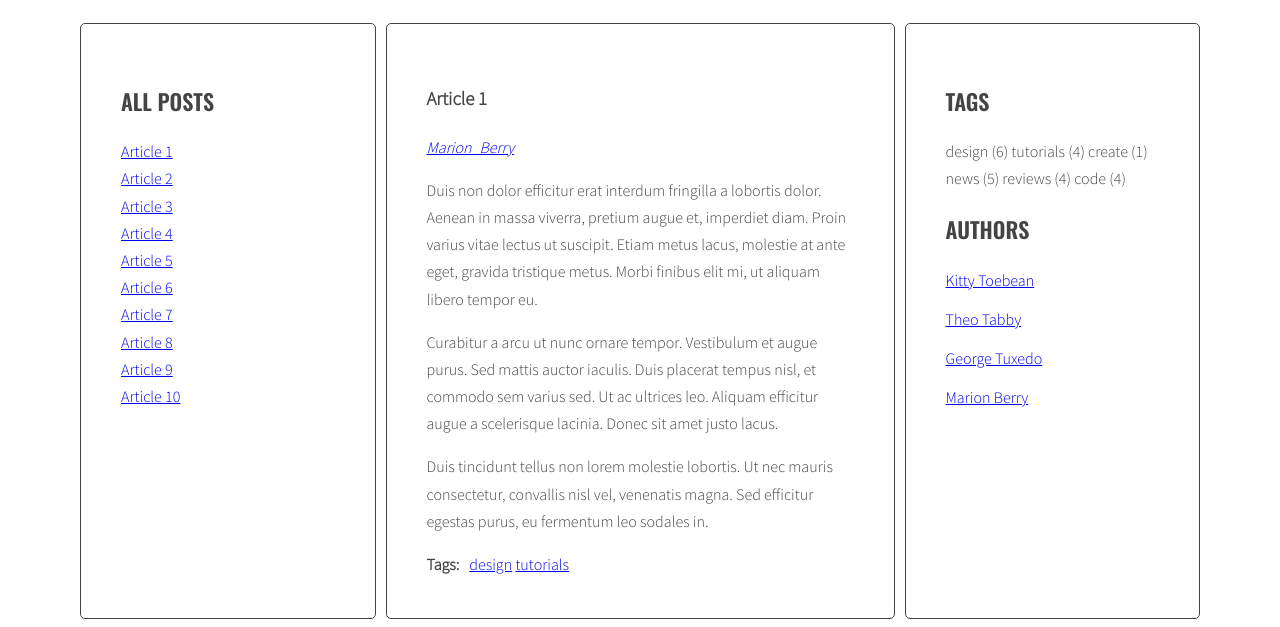
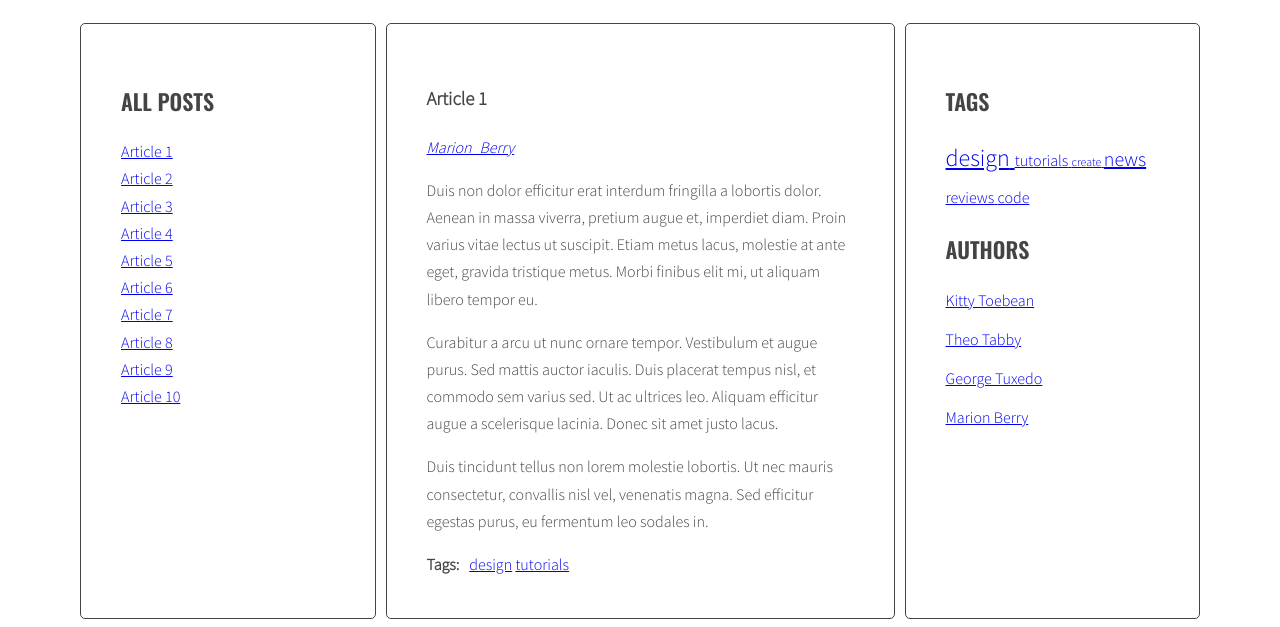
Before and after one commit to dygus4/javascript-blog, a website: page index.html in a window 1280 px wide. Shown: the part 220-847 px from the top of the page. Drawn offline with nearby package versions, Linux system fonts and the light colour scheme.

Commit message:
Add tags cloud

```diff
--- a/js/script.js
+++ b/js/script.js
@@ -1,7 +1,7 @@
 {
   'use strict';
 
-  const titleClickHandler = function(event){
+  const titleClickHandler = function (event) {
     event.preventDefault();
     const clickedElement = this;
 
@@ -10,7 +10,7 @@
     /* remove class 'active' from all article links  */
     const activeLinks = document.querySelectorAll('.titles a.active');
 
-for(let activeLink of activeLinks){
+    for (let activeLink of activeLinks) {
       activeLink.classList.remove('active');
     }
 
@@ -20,7 +20,7 @@ for(let activeLink of activeLinks){
     /* remove class 'active' from all articles */
     const activeArticles = document.querySelectorAll('.posts article.active');
 
-    for(let activeArticle of activeArticles){
+    for (let activeArticle of activeArticles) {
       activeArticle.classList.remove('active');
     }
     /* get 'href' attribute from the clicked link */
@@ -37,14 +37,17 @@ for(let activeLink of activeLinks){
   const optArticleSelector = '.post',
     optTitleSelector = '.post-title',
     optTitleListSelector = '.titles',
-    optArticleTagsSelector = '.post-tags .list';
+    optArticleTagsSelector = '.post-tags .list',
+    optTagsListSelector = '.tags.list',
+    optCloudClassCount = '5',
+    optCloudClassPrefix = 'tag-size-';
 
 
-  function generateTitleLinks(customSelector = ''){
+  function generateTitleLinks(customSelector = '') {
 
     /* remove contents of titleList */
     const titleList = document.querySelector(optTitleListSelector);
-    function clearMessages(){
+    function clearMessages() {
       titleList.innerHTML = '';
     }
     clearMessages();
@@ -52,7 +55,7 @@ for(let activeLink of activeLinks){
     const articles = document.querySelectorAll(optArticleSelector + customSelector);
     let html = '';
 
-    for(let article of articles){
+    for (let article of articles) {
 
       /* get the article id */
       const articleId = article.getAttribute('id');
@@ -70,20 +73,39 @@ for(let activeLink of activeLinks){
     titleList.innerHTML = html;
 
     const links = document.querySelectorAll('.titles a');
-    for(let link of links){
+    for (let link of links) {
       link.addEventListener('click', titleClickHandler);
     }
   }
   generateTitleLinks();
 
+  function calculateTagsParams(tags){
+    const params = {max: '0', min: '999999'};
+    for(let tag in tags){
+      console.log(tag + ' is used ' + tags[tag] + ' times');
+      if(tags[tag] > params.max){
+        params.max = tags[tag];
+      }
+      if(tags[tag] < params.min){
+        params.min = tags[tag];
+      }
+    }
+    return params;
+  }
 
-  function generateTags(){
+  function calculateTagClass (count, params){
+    const classNumber = Math.floor( ( (count - params.min) / (params.max - params.min) ) * optCloudClassCount + 1 );
+    return optCloudClassPrefix + classNumber;
+  }
+
+  function generateTags() {
     /* [NEW] create a new variable allTags with an empty object */
     let allTags = {};
+
     /* find all articles */
     const articles = document.querySelectorAll(optArticleSelector);
     /* START LOOP: for every article: */
-  for(let article of articles){
+    for (let article of articles) {
       /* find tags wrapper */
       const tagsWrapper = article.querySelector(optArticleTagsSelector);
       /* make html variable with empty string */
@@ -95,14 +117,14 @@ for(let activeLink of activeLinks){
       const articleTagsArray = articleTags.split(' ');
       console.log(articleTagsArray);
       /* START LOOP: for each tag */
-      for(let tag of articleTagsArray){
+      for (let tag of articleTagsArray) {
 
         /* generate HTML of the link */
         const linkHTML = ' <li><a href="#tag-' + tag + '">' + tag + '</a></li> ';
         /* add generated code to html variable */
         html = html + linkHTML;
         /* [NEW] check if this link is NOT already in allTags */
-        if(!allTags[tag]) {
+        if (!allTags[tag]) {
           /* [NEW] add generated code to allTags array */
           allTags[tag] = 1;
         } else {
@@ -112,52 +134,56 @@ for(let activeLink of activeLinks){
       }
 
       /* insert HTML of all the links into the tags wrapper */
-    tagsWrapper.innerHTML = html
+      tagsWrapper.innerHTML = html;
       /* END LOOP: for every article: */
     }
     /* [NEW] find list of tags in right column */
     const tagList = document.querySelector('.tags');
 
     /* [NEW] create variable for all links HTML code */
+    const tagsParams = calculateTagsParams(allTags);
+    console.log('tagsParams:', tagsParams);
+
     let allTagsHTML = '';
-
+    console.log(allTags);
     /* [NEW] START LOOP: for each tag in allTags: */
-for(let tag in allTags){
+    for (let tag in allTags) {
       /* [NEW] generate code of a link and add it to allTagsHTML */
-  allTagsHTML += tag + ' (' + allTags[tag] + ') ';
-
+      allTagsHTML += ' <li><a href="#tag-' + tag + '" class=" ' + calculateTagClass(allTags[tag], tagsParams) + '">' + tag + '</li> ';
     }
     /* [NEW] END LOOP: for each tag in allTags: */
 
     /*[NEW] add HTML from allTagsHTML to tagList */
     tagList.innerHTML = allTagsHTML;
   }
+
   generateTags();
 
 
-  function tagClickHandler(event){
+  function tagClickHandler(event) {
     /* prevent default action for this event */
     event.preventDefault();
     /* make new constant named "clickedElement" and give it the value of "this" */
     const clickedElement = this;
+    console.log(this);
     /* make a new constant "href" and read the attribute "href" of the clicked element */
     const href = clickedElement.getAttribute('href');
     /* make a new constant "tag" and extract tag from the "href" constant */
     const tag = href.replace('#tag-', '');
-    console.log(tag)
+    console.log(tag);
     /* find all tag links with class active */
     const activeTags = document.querySelectorAll('a.active[href^="#tag-"]');
     /* START LOOP: for each active tag link */
-      for(let activeTag of activeTags){
+    for (let activeTag of activeTags) {
       /* remove class active */
       activeTag.classList.remove('active');
       /* END LOOP: for each active tag link */
     }
     /* find all tag links with "href" attribute equal to the "href" constant */
     const AllTags = document.querySelectorAll('a[href="' + href + '"]');
-  console.log(AllTags)
+    console.log(AllTags);
     /* START LOOP: for each found tag link */
-  for(let AllTag of AllTags){
+    for (let AllTag of AllTags) {
       /* add class active */
       AllTag.classList.add('active');
 
@@ -167,11 +193,11 @@ tagList.innerHTML = allTagsHTML;
     generateTitleLinks('[data-tags~="' + tag + '"]');
   }
 
-  function addClickListenersToTags(){
+  function addClickListenersToTags() {
     /* find all links to tags */
     const links = document.querySelectorAll('a[href^="#tag-"]');
     /* START LOOP: for each link */
-    for(let link of links){
+    for (let link of links) {
       /* add tagClickHandler as event listener for that link */
       link.addEventListener('click', tagClickHandler);
 
@@ -185,11 +211,11 @@ tagList.innerHTML = allTagsHTML;
 
   const optArticleAuthorSelector = '.post-author';
 
-  function generateAuthors(){
+  function generateAuthors() {
     /* find all articles */
     const articles = document.querySelectorAll(optArticleSelector);
     /* START LOOP: for every article: */
-  for(let article of articles){
+    for (let article of articles) {
       /* find tags wrapper */
       const authorWrapper = article.querySelector(optArticleAuthorSelector);
       /* make html variable with empty string */
@@ -203,21 +229,21 @@ tagList.innerHTML = allTagsHTML;
 
 
       /* generate HTML of the link */
-          const linkHTML =  '<li><a href="#author-' + articleAuthor + '">' + articleAuthor + '</a></li>';
+      const linkHTML = '<li><a href="#author-' + articleAuthor + '">' + articleAuthor + '</a></li>';
       /* add generated code to html variable */
       html = html + linkHTML;
       /* END LOOP: for each tag */
 
 
       /* insert HTML of all the links into the tags wrapper */
-    authorWrapper.innerHTML = html
+      authorWrapper.innerHTML = html;
       /* END LOOP: for every article: */
     }
   }
   generateAuthors();
 
 
-  function authorClickHandler(event){
+  function authorClickHandler(event) {
     /* prevent default action for this event */
     event.preventDefault();
     /* make new constant named "clickedElement" and give it the value of "this" */
@@ -230,7 +256,7 @@ tagList.innerHTML = allTagsHTML;
     /* find all tag links with class active */
     const activeAuthors = document.querySelectorAll('a.active[href^="#author-"]');
     /* START LOOP: for each active tag link */
-      for(let activeAuthor of activeAuthors){
+    for (let activeAuthor of activeAuthors) {
       /* remove class active */
       activeAuthor.classList.remove('active');
       /* END LOOP: for each active tag link */
@@ -239,7 +265,7 @@ tagList.innerHTML = allTagsHTML;
     const AllAuthors = document.querySelectorAll('a[href="' + href + '"]');
 
     /* START LOOP: for each found tag link */
-  for(let AllAuthor of AllAuthors){
+    for (let AllAuthor of AllAuthors) {
       /* add class active */
       AllAuthor.classList.add('active');
 
@@ -249,11 +275,11 @@ tagList.innerHTML = allTagsHTML;
     generateTitleLinks('[data-author="' + author + '"]');
   }
 
-  function addClickListenersToAuthors(){
+  function addClickListenersToAuthors() {
     /* find all links to tags */
     const links = document.querySelectorAll('a[href^="#author-"]');
     /* START LOOP: for each link */
-    for(let link of links){
+    for (let link of links) {
       /* add tagClickHandler as event listener for that link */
       link.addEventListener('click', authorClickHandler);
 
@@ -264,6 +290,6 @@ tagList.innerHTML = allTagsHTML;
   addClickListenersToAuthors();
 
 
-  const optTagsListSelector = '.tags.list';
+
 
 }
--- a/sass/style.scss
+++ b/sass/style.scss
@@ -119,3 +119,18 @@ body {
     margin: 0 10px 0 0;
   }
 }
+.tag-size-1 {
+  font-size: 75%;
+}
+.tag-size-4 {
+  font-size: 100%;
+}
+.tag-size-5 {
+  font-size: 125%;
+}
+.tag-size-6 {
+  font-size: 150%;
+}
+.tags li {
+  display: inline;
+}
```
Also changed, not shown: css/style.css, 1 other file. Lines whose indentation alone changed are shown as unchanged.
